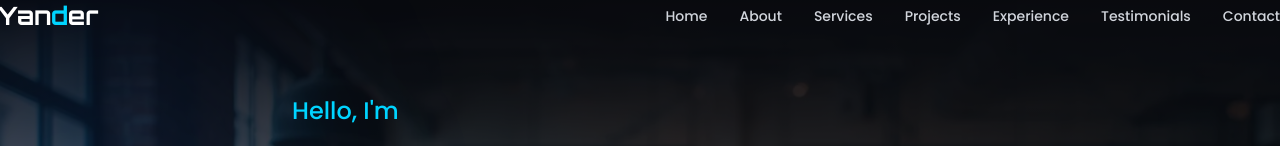
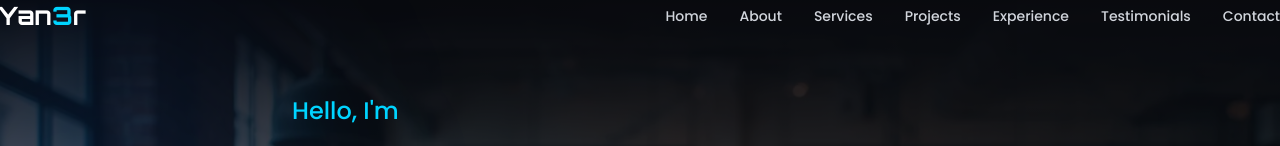
Before and after one commit to al3x-ainodes/frontend-portfolio, a React (Vite) app: page / in a window 1280 px wide. Shown: the top 146 px of the page. Built offline with nearby package versions, Linux system fonts and the light colour scheme.

Commit message:
chore: update logos to Yand3r (3 instead of e)

```diff
--- a/src/components/Footer.tsx
+++ b/src/components/Footer.tsx
@@ -35,7 +35,7 @@ export default function Footer() {
             className="text-2xl font-heading font-bold text-white"
             whileHover={{ scale: 1.05 }}
           >
-            Yan<span className="text-accent-cyan">d</span>er
+            Yan<span className="text-accent-cyan">3</span>r
           </motion.a>
 
           {/* Social Links */}
--- a/src/components/Navbar.tsx
+++ b/src/components/Navbar.tsx
@@ -38,7 +38,7 @@ export default function Navbar() {
           className="text-2xl font-heading font-bold text-white"
           whileHover={{ scale: 1.05 }}
         >
-          Yan<span className="text-accent-cyan">d</span>er
+          Yan<span className="text-accent-cyan">3</span>r
         </motion.a>
 
         {/* Desktop Navigation */}
```
